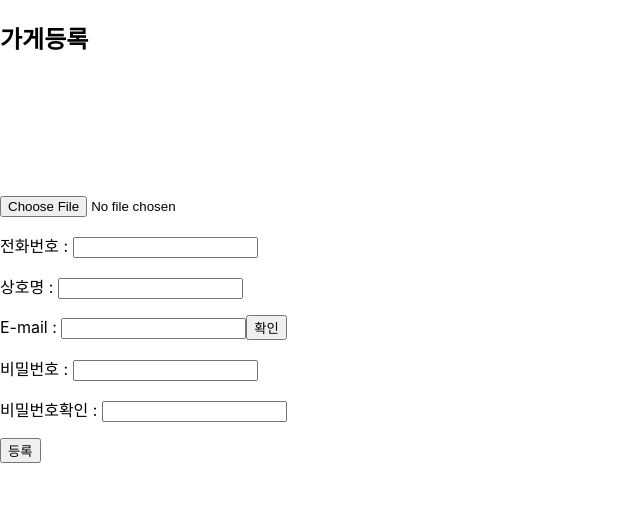
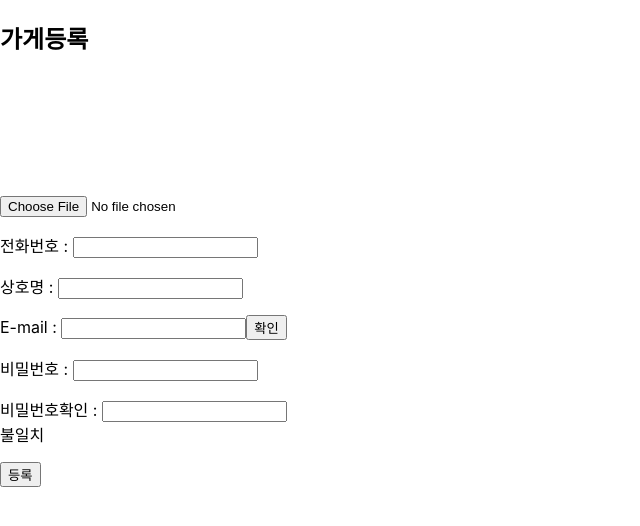
Before and after one commit to JungJaeLee-JJ/kkuuk_front, a React (Create React App) app: page /#/signup in a window 1280 px wide. Shown: the top 526 px of the page, without its empty margins (0-640 px from the left). Built offline with nearby package versions, Linux system fonts and the light colour scheme.

Commit message:
feature#4.5

```diff
--- a/src/api/config.js
+++ b/src/api/config.js
@@ -1 +1 @@
-export const uri = "http://kkuuk.hyu-likelion.org/api";
+export const uri = "https://kkuuk.hyu-likelion.org/api";
--- a/src/pages/signup.tsx
+++ b/src/pages/signup.tsx
@@ -19,8 +19,10 @@ function SignUp(){
         file: '',
         imagePreviewUrl : '',
     });
+    const [correct,setCorrect] = useState("불일치");
     let f = new FormData();
     let f2 = new FormData();
+    let passwordFlag = false;
     let emailFlag = false;
     let history = useHistory();
     let {imagePreviewUrl} = imgUrl;
@@ -47,7 +49,12 @@ function SignUp(){
                 callNum : callNum.callNum.replace(/(\d{3})(\d{4})(\d{4})/, '$1-$2-$3')
             })
         }
-    },[callNum.callNum]);
+        if(password.password === rePassword.rePassword && password.password.length>=1){
+           setCorrect("일치");
+        }else{
+            setCorrect("불일치");
+        }
+    },[callNum.callNum,rePassword.rePassword]);
 
     const sellerNameHandler = (e:React.ChangeEvent<HTMLInputElement>) =>{setSellerName({sellerName : e.target.value,})}
     const emailHandler = (e:React.ChangeEvent<HTMLInputElement>) =>{setEmail({email : e.target.value,})}
@@ -91,6 +98,7 @@ function SignUp(){
 
     }
 
+
 const checkInputs= async() => {
     let re = /\S+@\S+\.\S+/;
     let emailTest = re.test(email.email);
@@ -113,7 +121,7 @@ return(
 <p>상호명 : <input type="text" onChange={sellerNameHandler} value={sellerName.sellerName} name="name"/></p>
 <p>E-mail : <input type="text" onChange={emailHandler} value={email.email} name="email"/><button type="button" onClick={emailCorrectHandler}>확인</button></p>
 <p>비밀번호 : <input type="password" onChange={passwordHandler} value={password.password} name="password"/></p>
-<p>비밀번호확인 : <input type="password" onChange={repasswordHandler} value={rePassword.rePassword}/></p>  {/*유효성 검사*/}
+<p>비밀번호확인 : <input type="password" onChange={repasswordHandler} value={rePassword.rePassword}/>{<div>{correct}</div>}</p>  {/*유효성 검사*/}
 
 <button
 
```
Also changed, not shown: 2 other files (tests, documents, lock files or other folders).
